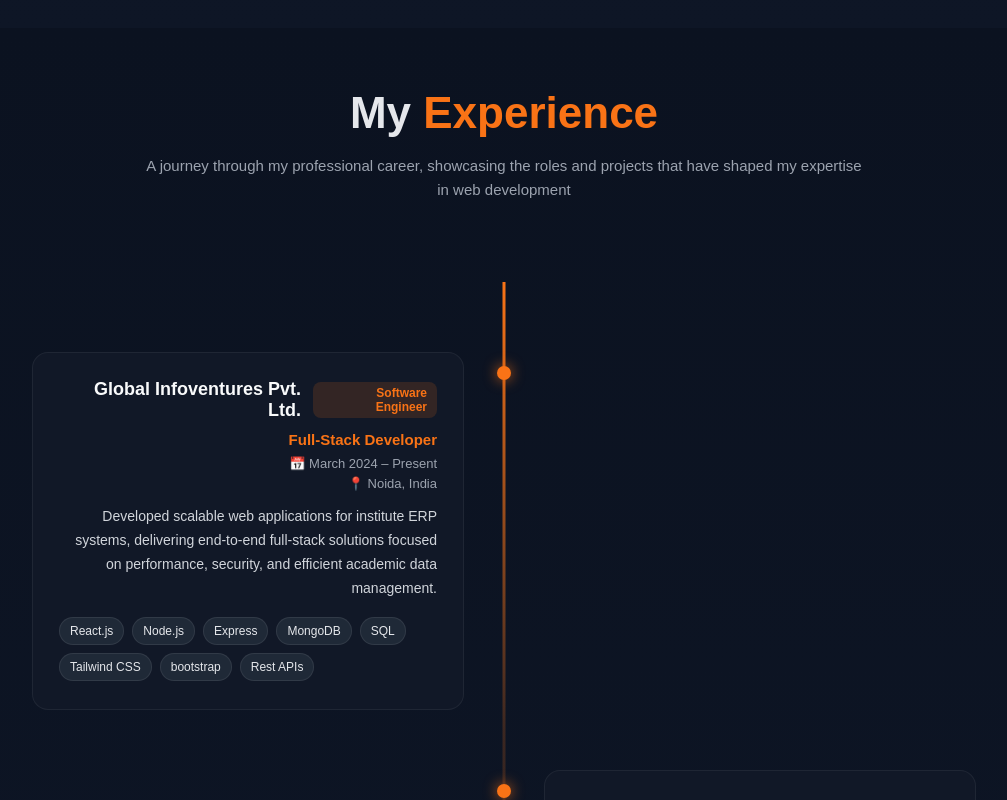
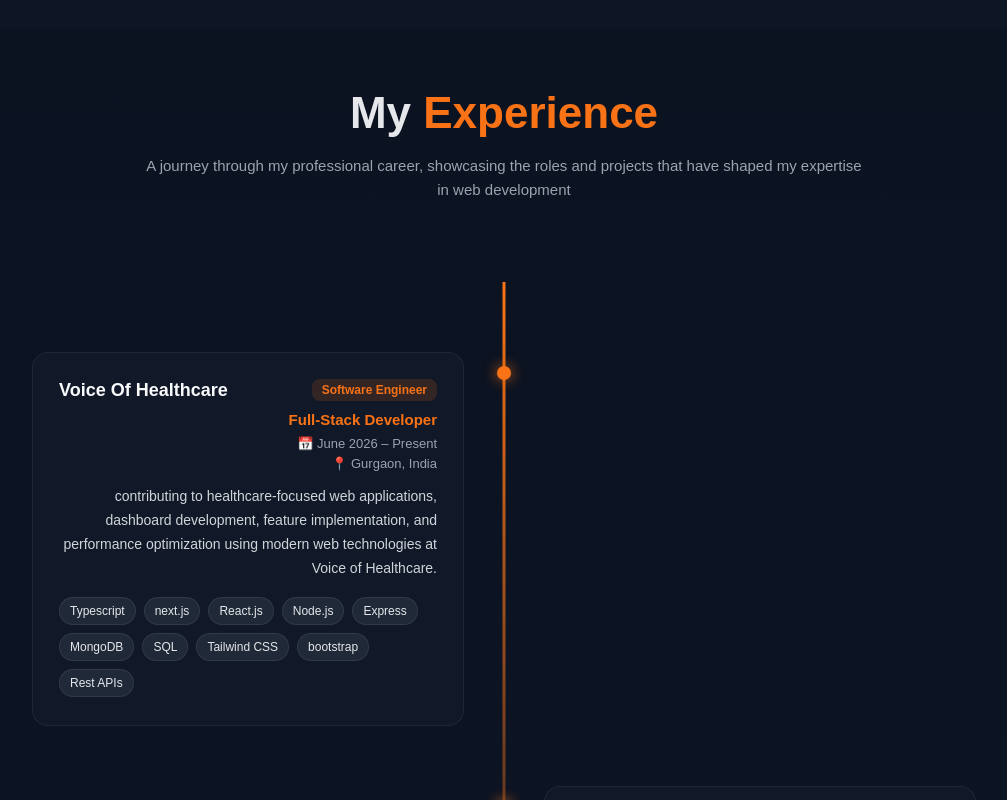
Before and after one commit to shreya-mad/Shreya-portfolio, a React (Vite) app: page / in a window 1280 px wide. Shown: the part 2964-3764 px from the top of the page, without its empty margins (136-1143 px from the left). Built offline with nearby package versions, Linux system fonts and the light colour scheme.

Commit message:
voh  experience added

```diff
--- a/src/data/ExperienceData.jsx
+++ b/src/data/ExperienceData.jsx
@@ -1,10 +1,31 @@
 export const experienceData = [
+   {
+    company: "Voice Of Healthcare ",
+    badge: "Software Engineer",
+    role: "Full-Stack Developer",
+    duration: "June 2026 – Present",
+    location: "Gurgaon, India",
+    description:
+      "contributing to healthcare-focused web applications, dashboard development, feature implementation, and performance optimization using modern web technologies at Voice of Healthcare.",
+       technologies: [
+      "Typescript",
+      "next.js",
+      "React.js",
+      "Node.js",
+      "Express",
+      "MongoDB",
+      "SQL",
+      "Tailwind CSS",
+      "bootstrap",
+      "Rest APIs",
+    ],
+  },
   {
     company: "Global Infoventures Pvt. Ltd.",
     badge: "Software Engineer",
     role: "Full-Stack Developer",
-    duration: "March 2024 – Present",
-    location: "Noida, India",
+    duration: "March 2024 – May 2026",
+    location: "Noida, sector 62, India",
     description:
       "Developed scalable web applications for institute ERP systems, delivering end-to-end full-stack solutions focused on performance, security, and efficient academic data management.",
        technologies: [
@@ -17,7 +38,6 @@
       "bootstrap",
       "Rest APIs",
     ],
-
   },
   {
     company: "Cuvette Pvt. Ltd.",
--- a/src/data/skillsData.jsx
+++ b/src/data/skillsData.jsx
@@ -20,6 +20,13 @@
     proficiency: 95,
     experience: "2.6 years",
   },
+   {
+    name: "TypeScript",
+    category: "Languages",
+    level: "Intermediate",
+    proficiency: 80,
+    experience: "1 year",
+  },
   {
     name: "React",
     category: "Frontend",
@@ -27,6 +34,13 @@
     proficiency: 90,
     experience: "2.6 years",
   },
+{
+    name: "Next.js",
+    category: "Frontend",
+    level: "Intermediate",
+    proficiency: 80,
+    experience: "1 years",
+},
   {
     name: "Node.js",
     category: "Backend",
--- a/src/sections/Stats.jsx
+++ b/src/sections/Stats.jsx
@@ -36,7 +36,9 @@
 
   // Convert to years and round to nearest 0.5
   const years = totalMonths / 12;
-  return Math.round(years * 2) / 2;
+  console.log(`Total Months: ${totalMonths}, Years: ${years}`);
+  // return Math.round(years * 2) / 2;
+  return years.toFixed(1);
 };
 
 /* ================= COUNT-UP HOOK ================= */
@@ -82,7 +84,7 @@
         </div>
 
         <div className="stat-item">
-          <h2>{animatedExperience}+</h2>
+          <h2>{animatedExperience}</h2>
           <p>Years Experience</p>
         </div>
 
```
